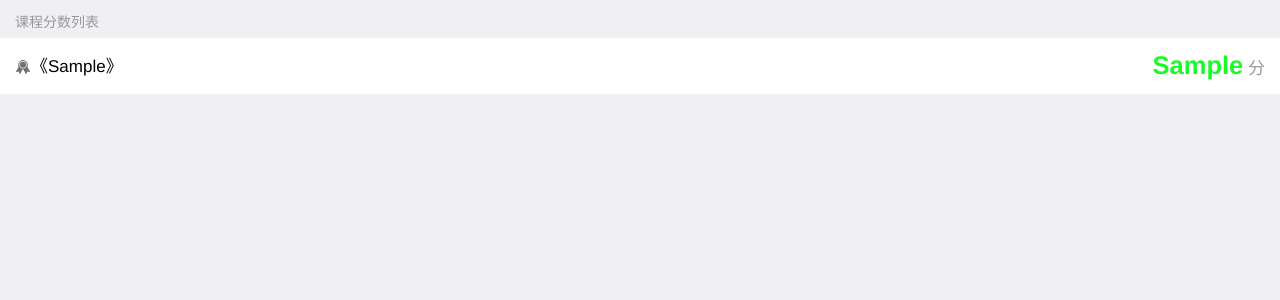
After one commit to Ngwind/myGraduationPro, a Django app: template TeachSystem/courses/templates/courses/scorelist.html in a window 1280 px wide. The commit adds this page. Shown: the top 300 px of the page. Run offline with Django 3.2, Linux system fonts and the light colour scheme; the template is opened without the code that fills it: most values are stand-ins (such as "Sample title", 1, 10 or a date in 2020).

Commit message:
完成`成绩查询`页面编写。

```diff
--- /dev/null
+++ b/TeachSystem/courses/templates/courses/scorelist.html
@@ -0,0 +1,38 @@
+{% load static %}
+<!DOCTYPE html>
+<html lang="zh-cmn-Hans">
+<head>
+    <meta charset="UTF-8">
+    <title>课程列表</title>
+    <!-- 引入 WeUI -->
+    <link rel="stylesheet" href="{% static "users/css/weui/1.1.3/weui.min.css" %}"/>
+    <link rel="stylesheet" href="{% static "users/css/weui/0.4.2/weui.min.css" %}"/>
+    <script type="text/javascript" src="{% static "users/js/jquery-3.4.0.min.js" %}"></script>
+    <script type="text/javascript" src="{% static "users/js/weui.min.js" %}"></script>
+    <meta name="viewport" content="width=device-width,initial-scale=1,user-scalable=0">
+    <style type="text/css">body {
+        background-color: #efeff4
+    }</style>
+</head>
+<body ontouchstart>
+<div class="container">
+    <div class="weui-cells__title">课程分数列表</div>
+    {% for s in coursescore %}
+        <div class="weui-cells">
+        <div class="weui-cell">
+            <div class="weui-cell__hd"><img align="center" src="{% static "courses/image/score.svg" %}"></div>
+            <div class="weui-cell__bd">《{{ s.0 }}》</div>
+            <div class="weui-cell__ft">{% if s.1 < 60 %}<h2 style="display: inline;color:#d81e06;">{{ s.1 }}</h2>
+                {% elif s.1 < 80 %}<h2 style="display: inline;color:#f4ea2a;">{{ s.1 }}</h2>
+                {% else %}<h2 style="display: inline;color:#1afa29;">{{ s.1 }}</h2>
+                {% endif %}分</div>
+        </div>
+        </div>
+    {% empty %}
+        <div class="weui-loadmore weui-loadmore_line">
+            <span class="weui-loadmore__tips">暂无数据</span>
+        </div>
+    {% endfor %}
+    </div>
+</body>
+</html>
--- a/TeachSystem/courses/urls.py
+++ b/TeachSystem/courses/urls.py
@@ -7,4 +7,5 @@ urlpatterns = [
     path("learning/", views.re_video_list, name="learning"),
     path("getvurl/", views.re_video_url, name="getvurl"),
     path("setprogress/", views.re_learn_progress, name="progress"),
+    path("coursescore", views.re_course_score, name="score"),
 ]
--- a/TeachSystem/users/templates/users/more.html
+++ b/TeachSystem/users/templates/users/more.html
@@ -18,6 +18,12 @@
 <body ontouchstart>
     <div class="setting_list">
         <div id="setting" class="weui_cells weui_cells_access">
+                <a href="/courses/coursescore/?studentid={{ studentid }}" class="weui_cell">
+                    <div class="weui_cell_bd weui_cell_primary">
+                        <p>课程成绩</p>
+                    </div>
+                    <div class="weui_cell_ft"></div>
+                </a>
                 <a href="/user/changepwd/?studentid={{ studentid }}" class="weui_cell">
                     <div class="weui_cell_bd weui_cell_primary">
                         <p>修改密码</p>
```
Also changed, not shown: TeachSystem/courses/views.py (+18 -0 lines), TeachSystem/courses/static/courses/image/score.svg (added).
